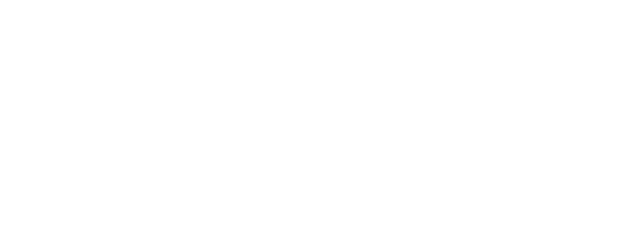
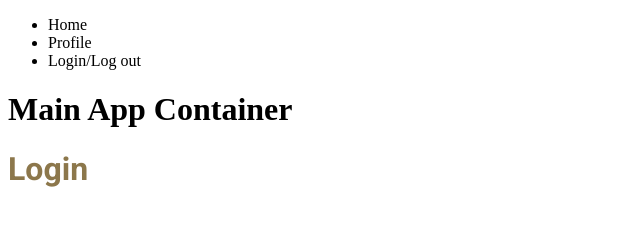
Before and after one commit to mkulinski/swipe_cast, a website: page dist/index.html in a window 1280 px wide. Shown: the whole page, without its empty margins (0-640 px from the left). Drawn offline with Linux system fonts and the light colour scheme; the site is published under a folder, as on GitHub Pages, so addresses that start at the root find nothing; files whose address does not match are found by name.

Commit message:
trying to complete the build process

```diff
--- a/dist/index.html
+++ b/dist/index.html
@@ -8,7 +8,7 @@
 
 <body style="margin: 0, padding: 0">
     <div id='app'></div>
-    <script src="/bundle.js"></script>
+    <script src="./dist/bundle.js"></script>
 </body>
 
 </html>
```
